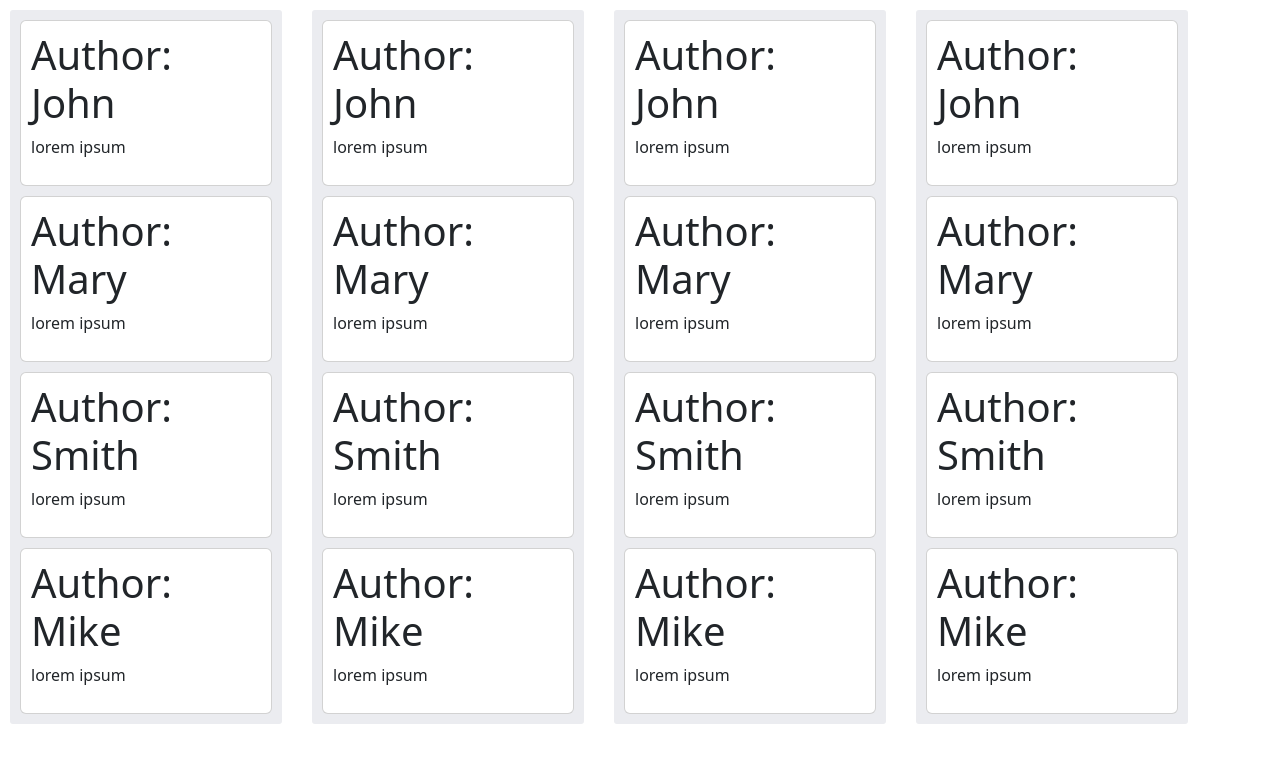
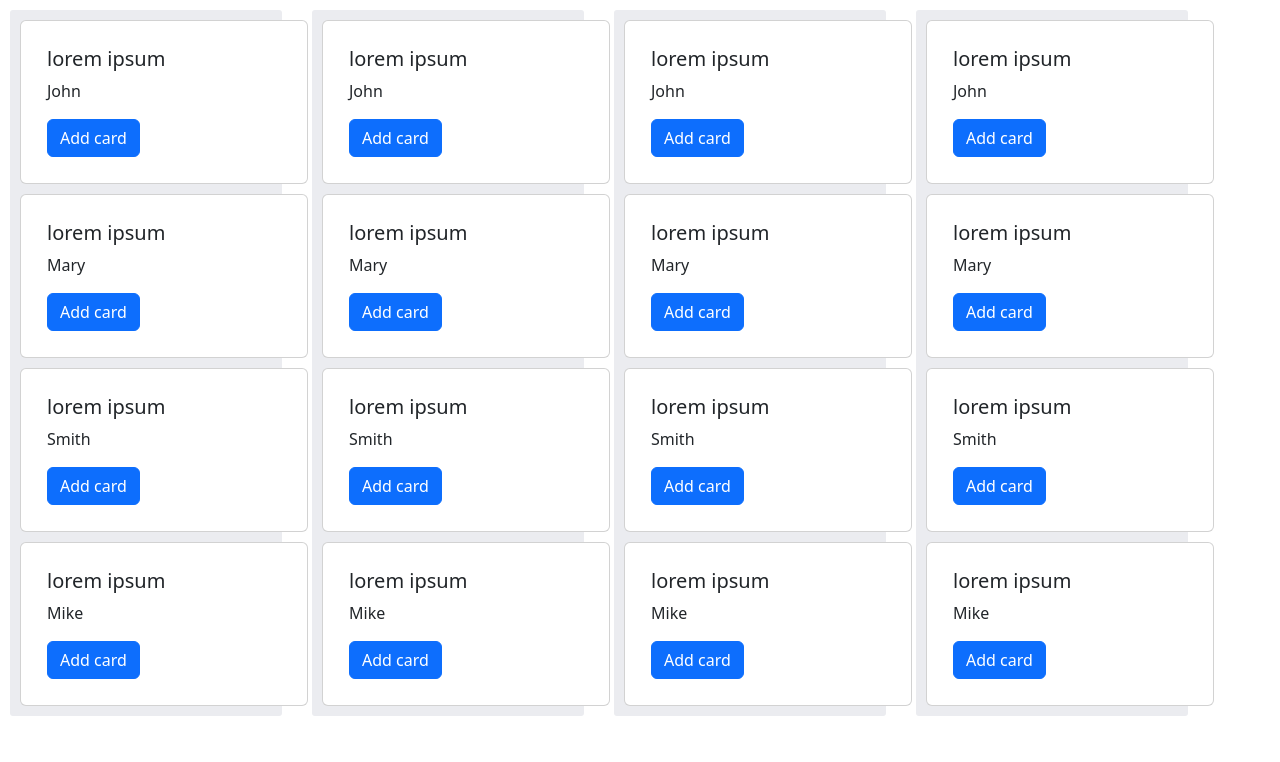
Before and after one commit to ItSerje/kanban-board_react, a React (Create React App) app: page / in a window 1280 px wide. Shown: the top 762 px of the page. Built offline with nearby package versions, Linux system fonts and the light colour scheme.

Commit message:
replace Card test jsx with bootstrap componenets

```diff
--- a/src/components/card/Card.js
+++ b/src/components/card/Card.js
@@ -1,14 +1,23 @@
 import React from 'react'
+import Button from 'react-bootstrap/Button'
+import BootstrapCard from 'react-bootstrap/Card'
 import './style.css'
 
-const Card = ({ card }) => {
-  const { id, author, text } = card
+const Card2 = ({ card, addCardHandler }) => {
+  const { author, text } = card
+
   return (
-    <article className='card'>
-      <h1>Author: {author}</h1>
-      <p>{text}</p>
-    </article>
+    <BootstrapCard style={{ width: '18rem' }}>
+      {/* <Card.Img variant='top' src='holder.js/100px180' /> */}
+      <BootstrapCard.Body>
+        <BootstrapCard.Title>{text}</BootstrapCard.Title>
+        <BootstrapCard.Text>{author}</BootstrapCard.Text>
+        <Button variant='primary' onClick={addCardHandler}>
+          Add card
+        </Button>
+      </BootstrapCard.Body>
+    </BootstrapCard>
   )
 }
 
-export default Card
+export default Card2
```
